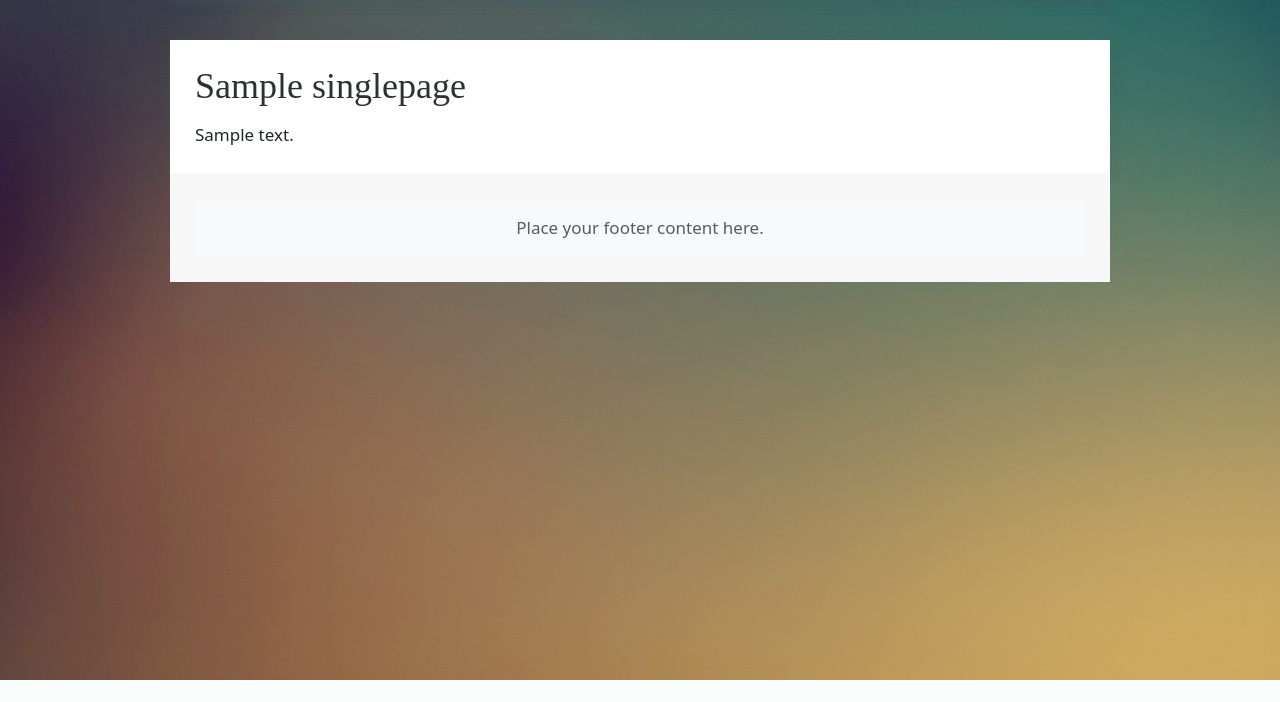
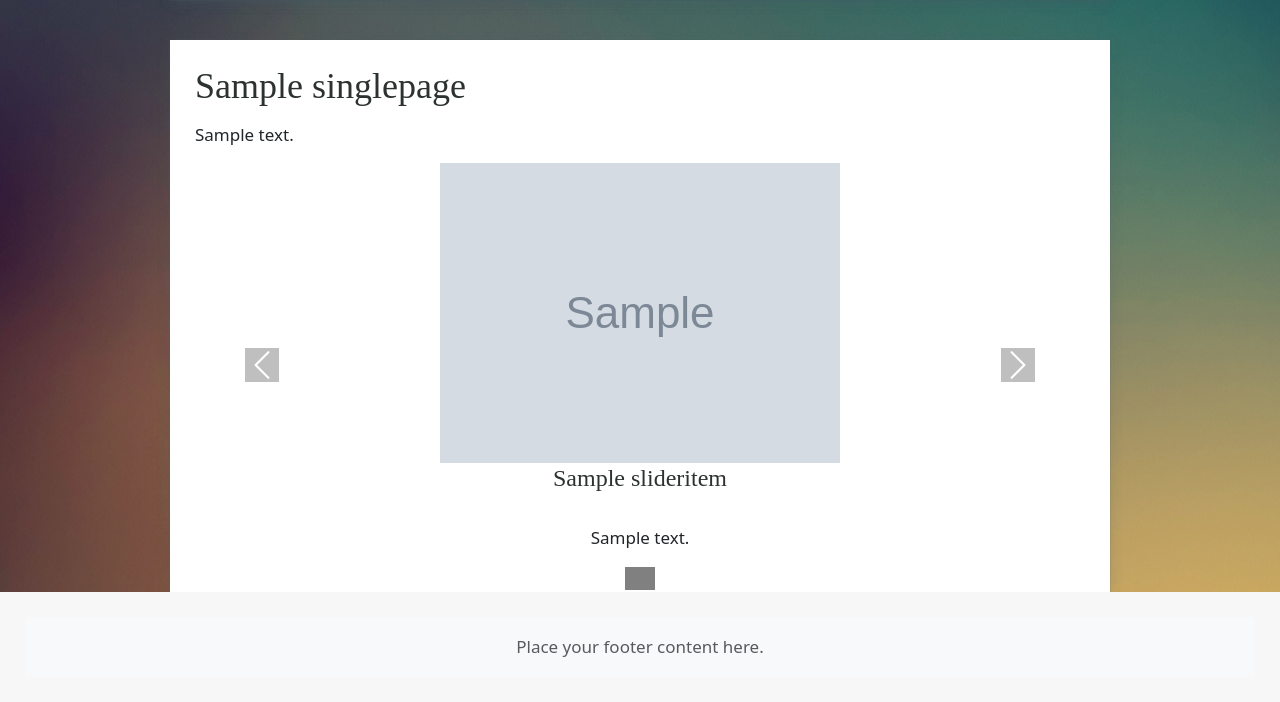
Before and after one commit to mrstask/django_site, a Django app: page / in a window 1280 px wide. Shown: the part 120-822 px from the top of the page. Before the commit the page ends 800 px from the top, so only its background shows below. Run offline with Django 4.2, Linux system fonts and the light colour scheme; tables that the repository leaves empty hold one stand-in row (values such as "Sample post"); grey boxes marked "Sample" are stand-in pictures; some libraries are stand-ins or nearby versions.

Commit message:
slider work

```diff
--- a/singlepage/static/css/custom.css
+++ b/singlepage/static/css/custom.css
@@ -28,3 +28,27 @@
         gap: normal;
     }
 }
+.carousel-control-prev-icon,
+.carousel-control-next-icon {
+    background-color: grey;
+}
+
+.carousel-indicators {
+    position: absolute;
+    right: 0;
+    bottom: -40px; /* adjust this value as per your need */
+    left: 0;
+    z-index: 15;
+    display: flex;
+    justify-content: center;
+    padding-left: 0;
+    margin-right: 15%;
+    margin-left: 15%;
+    list-style: none;
+}
+.carousel-indicators button {
+    background-color: grey;
+}
+.carousel-indicators [data-bs-target] {
+    background: grey;
+}
--- a/singlepage/templates/singlepage/body.html
+++ b/singlepage/templates/singlepage/body.html
@@ -3,5 +3,6 @@
 {% block content %}
     <h1>{{ page.title }}</h1>
     <p>{{ page.body }}</p>
-{#    {% load slider_tags %}#}
+    {% load slider_tags %}
+    {% render_templatetags slider_items %}
 {% endblock %}
--- a/slider/templatetags/slider_tags.py
+++ b/slider/templatetags/slider_tags.py
@@ -2,6 +2,7 @@ from django import template
 
 register = template.Library()
 
+
 @register.inclusion_tag('slider.html')
 def render_templatetags(images):
     return {'images': images}
--- a/templates/slider.html
+++ b/templates/slider.html
@@ -1,20 +1,34 @@
 {% load static %}
+<div id="robotcarousel" class="carousel slide" data-bs-ride="carousel">
 
-    <div class="uk-position-relative uk-visible-toggle uk-light" uk-slider="sets: true">
+    <div class="carousel-indicators">
+        {% for item in images %}
+            <button type="button" data-bs-target="#robotcarousel" data-bs-slide-to="{{ forloop.counter0 }}"
+                    {% if forloop.first %}class="active" aria-current="true"{% endif %}
+                    aria-label="Slide {{ forloop.counter }}"></button>
+        {% endfor %}
+    </div>
 
-    <ul class="uk-slider-items uk-child-width-1-2 uk-child-width-1-3@s uk-child-width-1-4@m">
-        {% for item in slider_items %}
-        <li>
-            {{ item.title }}
-            {{ item.description }}
-            <img src="{{ item.image.url }}" alt="{{ item.description }}">
-        </li>
+    <div class="carousel-inner">
+        {% for item in images %}
+            <div class="carousel-item {% if forloop.first %}active{% endif %}">
+                <img src="{{ item.image.url }}" alt="{{ item.title }}" class="d-block mx-auto">
+                <div class="d-flex flex-column align-items-center justify-content-center text-center">
+                    <h2>{{ item.title }}</h2>
+                    <div class="my-3">{{ item.description }}</div>
+                </div>
+            </div>
         {% endfor %}
-    </ul>
+    </div>
 
-    <a class="uk-position-center-left uk-position-small uk-hidden-hover" href="#" uk-slidenav-previous
-       uk-slider-item="previous"></a>
-    <a class="uk-position-center-right uk-position-small uk-hidden-hover" href="#" uk-slidenav-next
-       uk-slider-item="next"></a>
 
-    </div>
+    <button class="carousel-control-prev" type="button" data-bs-target="#robotcarousel" data-bs-slide="prev">
+        <span class="carousel-control-prev-icon" aria-hidden="true"></span>
+        <span class="visually-hidden">Previous</span>
+    </button>
+    <button class="carousel-control-next" type="button" data-bs-target="#robotcarousel" data-bs-slide="next">
+        <span class="carousel-control-next-icon" aria-hidden="true"></span>
+        <span class="visually-hidden">Next</span>
+    </button>
+</div>
+</div>
```
